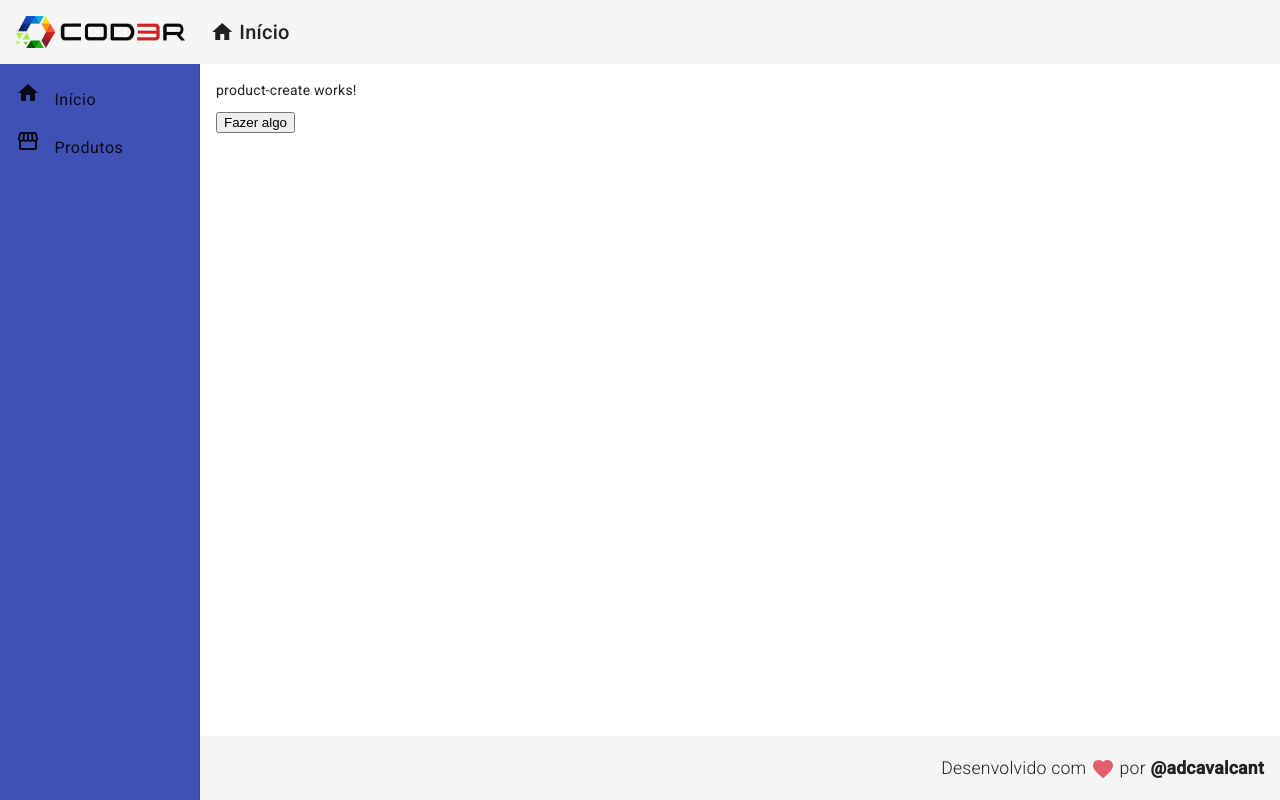
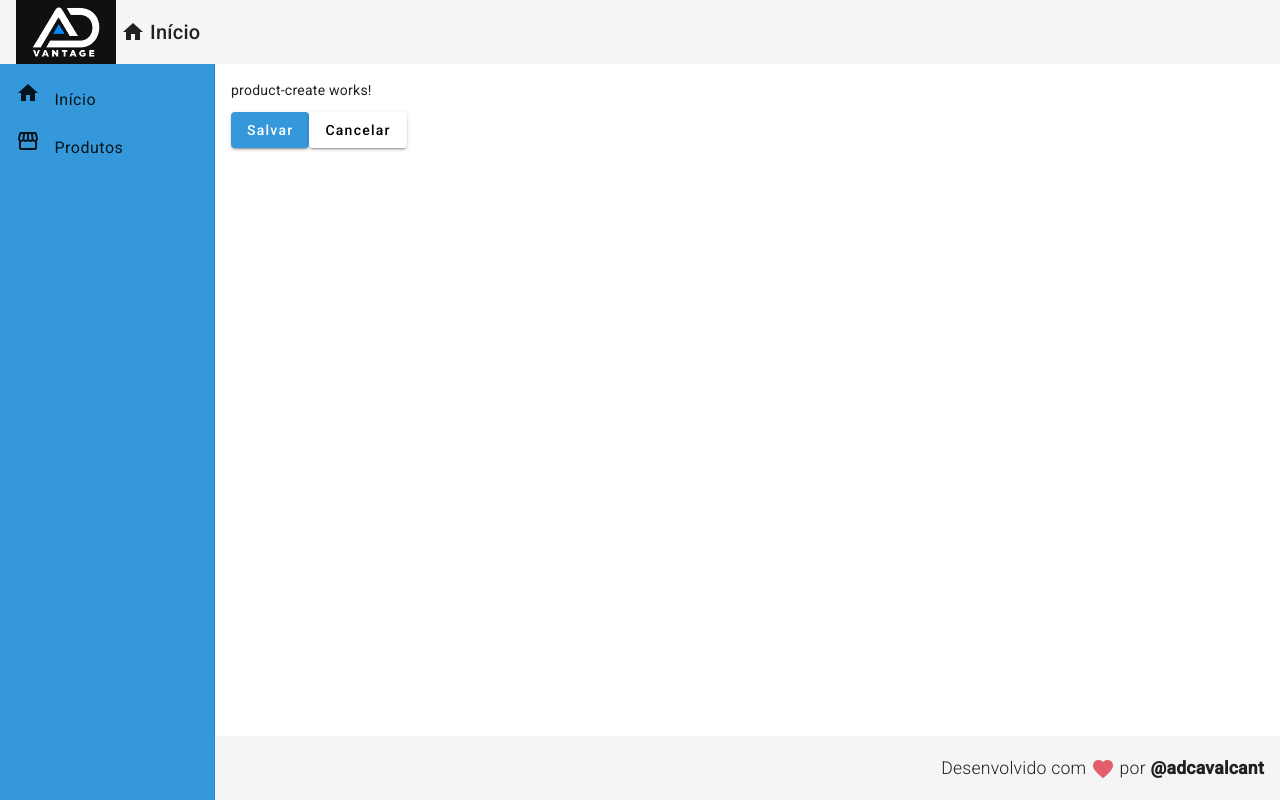
Before and after one commit to adcavalcant/Angular-Cod3r, an Angular app in the folder frontend/: page /products/create in a window 1280 px wide. Built offline with nearby package versions, Linux system fonts and the light colour scheme.

Commit message:
Criação do Service de produto + alterações no layout

```diff
--- a/frontend/src/app/app.module.ts
+++ b/frontend/src/app/app.module.ts
@@ -18,6 +18,7 @@
 import { ProductCreateComponent } from './components/product/product-create/product-create.component';
 import { RedDirective } from './directives/red.directive';
 import { MatButtonModule } from '@angular/material/button';
+import { MatSnackBarModule } from '@angular/material/snack-bar';
 
 @NgModule({
   declarations: [
@@ -40,6 +41,7 @@
     MatListModule,
     MatCardModule,
     MatButtonModule,
+    MatSnackBarModule,
   ],
   providers: [],
   bootstrap: [AppComponent],
--- a/frontend/src/app/components/product/product-create/product-create.component.html
+++ b/frontend/src/app/components/product/product-create/product-create.component.html
@@ -1,3 +1,9 @@
-<p [id]="propLegal">product-create works!</p>
+<p>product-create works!</p>
 
-<button (click)="fazerAlgo()">Fazer algo</button>
+<button class="button-save" mat-raised-button style="background-color: #3498db; color: white;"
+  (click)="createProduct()">
+  Salvar
+</button>
+<button mat-raised-button (click)="cancel()">
+  Cancelar
+</button>
--- a/frontend/src/app/components/product/product-create/product-create.component.ts
+++ b/frontend/src/app/components/product/product-create/product-create.component.ts
@@ -1,4 +1,6 @@
 import { Component, OnInit } from '@angular/core';
+import { ProductService } from '../product.service';
+import { Router } from '@angular/router';
 
 @Component({
   selector: 'app-product-create',
@@ -6,13 +8,15 @@
   styleUrls: ['./product-create.component.css'],
 })
 export class ProductCreateComponent implements OnInit {
-  propLegal = 'qualquer';
-
-  constructor() {}
+  constructor(private productService: ProductService, private router: Router) {}
 
   ngOnInit(): void {}
 
-  fazerAlgo(): void {
-    console.log('Fazendo algo!');
+  createProduct(): void {
+    this.productService.showMessage('Produto Criado!');
+  }
+
+  cancel(): void {
+    this.router.navigate(['/products']);
   }
 }
--- /dev/null
+++ b/frontend/src/app/components/product/product.service.ts
@@ -0,0 +1,17 @@
+import { Injectable } from '@angular/core';
+import { MatSnackBar } from '@angular/material/snack-bar';
+
+@Injectable({
+  providedIn: 'root',
+})
+export class ProductService {
+  constructor(private snackBar: MatSnackBar) {}
+
+  showMessage(msg: string): void {
+    this.snackBar.open(msg, 'X', {
+      duration: 3000,
+      horizontalPosition: 'right',
+      verticalPosition: 'top',
+    });
+  }
+}
--- a/frontend/src/app/components/template/header/header.component.css
+++ b/frontend/src/app/components/template/header/header.component.css
@@ -10,11 +10,11 @@
 }
 
 .header .logo {
-  max-height: 32px;
+  height: 100px;
 }
 
 .header .title-group {
-  padding-left: 25px;
+  padding-left: 5px;
 }
 
 .header .title-group i {
--- a/frontend/src/app/components/template/nav/nav.component.css
+++ b/frontend/src/app/components/template/nav/nav.component.css
@@ -1,6 +1,6 @@
 .sidenav {
-  background-color: #3f51b5;
-  width: 200px;
+  background-color: #3498db;
+  width: 215px;
 }
 
 .sidenav a {
```
Also changed, not shown: frontend/src/app/components/product/product.model.ts (renamed from frontend/src/app/components/product/product-create/product.model.ts), frontend/src/assets/img/logo.webp.
